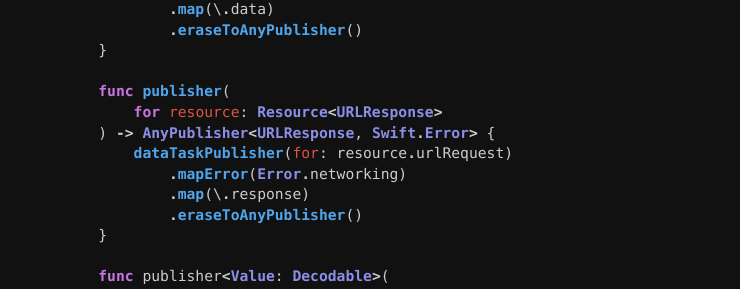
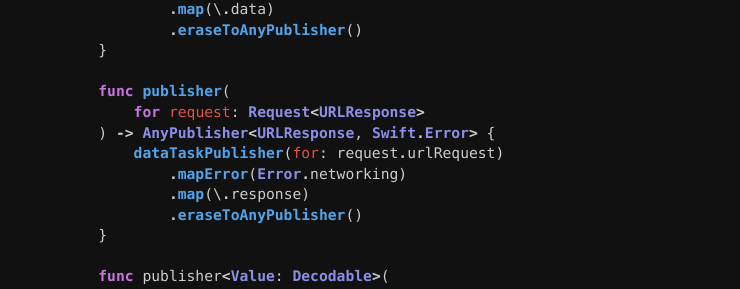
Before and after one commit to mecid/mecid.github.io, a Jekyll site: the page built from _posts/2021-02-10-building-type-safe-networking-in-swift.md, in a window 1280 px wide and 900 px high, scrolled down 4192 px. Shown: the part 157-446 px from the top of the window, without its empty margins (259-999 px from the left). Built offline with Jekyll 4.4.1, drawn with Linux system fonts in a browser that asks for light colours.

Commit message:
networking post updated

```diff
--- a/_posts/2021-02-10-building-type-safe-networking-in-swift.md
+++ b/_posts/2021-02-10-building-type-safe-networking-in-swift.md
@@ -145,9 +145,9 @@ extension URLSession {
     }
 
     func publisher(
-        for resource: Resource<URLResponse>
+        for request: Request<URLResponse>
     ) -> AnyPublisher<URLResponse, Swift.Error> {
-        dataTaskPublisher(for: resource.urlRequest)
+        dataTaskPublisher(for: request.urlRequest)
             .mapError(Error.networking)
             .map(\.response)
             .eraseToAnyPublisher()
```
